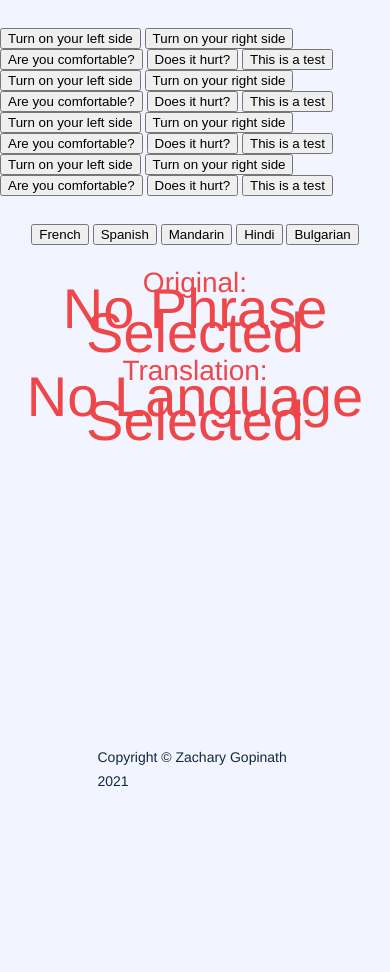
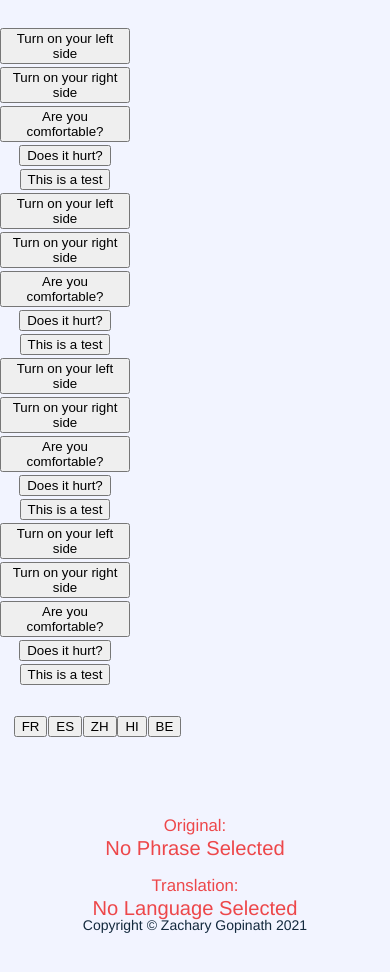
Before and after one commit to skizhu/MedicalTranslations, a plain HTML site: page index.html in a window 390 px wide. Before the commit the page ends 872 px from the top, so only its background shows below. Drawn offline with nearby package versions, Linux system fonts and the light colour scheme.

Commit message:
Added media queries to make the website fit on phones

```diff
--- a/index.css
+++ b/index.css
@@ -65,7 +65,7 @@ body {
     animation: fadein 1.5s;
 }
 
-.copyrightContainer {
+#copyrightContainer {
     position: fixed;
     left: 50%;
     bottom: 0.2rem;
@@ -84,17 +84,33 @@ body {
     margin-top: 2em;
 }
 
-.phraseOptionsContainer {
+#phraseOptionsContainer {
+    /*
     display: flex;
     justify-content: center;
+    align-items: center;*/
+    display: grid;
+    grid-template-columns: 1fr;
+    grid-template-rows: 1fr;
+    justify-items: center;
     align-items: center;
+    text-align: center;
+    margin: 0 auto;
 }
 
 .languageOptionsContainer {
-    margin-top: 2em;
+    /*
     display: flex;
     justify-content: center;
+    align-items: center;*/
+    display: grid;
+    grid-template-columns: 1fr;
+    grid-template-rows: 1fr;
+    justify-items: center;
     align-items: center;
+    text-align: center;
+    margin: 0 auto;
+    margin-top: 2em;
 }
 
 .outputContainer {
@@ -116,3 +132,29 @@ body {
 #translatedText {
     font-size: 2em;
 }
+
+@media screen and (max-width: 820px) {
+
+    .btn-toolbar>div {
+        grid-template-columns: 1fr 1fr 1fr;
+        grid-template-rows: 1fr;
+        font-size: 0.2em;
+    }
+
+    #phraseOptionsContainer {
+        grid-template-columns: 1fr 1fr 1fr;
+        grid-template-rows: 1fr;
+    }
+
+    .languageOptionsContainer {
+        grid-template-columns: 1fr 1fr;
+        grid-template-rows: 1fr 1fr 1fr;
+    }
+
+    #originalEnglishTextSpan,
+    #translatedTextSpan,
+    #originalEnglishText,
+    #translatedText {
+        font-size: 1.2em;
+    }
+}
--- a/index.html
+++ b/index.html
@@ -4,7 +4,8 @@
 <head>
     <!-- Required meta tags -->
     <meta charset="utf-8" />
-    <meta name="viewport" content="width=device-width, initial-scale=1, shrink-to-fit=no" />
+    <meta content="width=device-width, initial-scale=1" name="viewport" />
+
 
     <script src="https://code.jquery.com/jquery-3.5.1.min.js"
         integrity="sha256-9/aliU8dGd2tb6OSsuzixeV4y/faTqgFtohetphbbj0=" crossorigin="anonymous"></script>
@@ -29,7 +30,7 @@
 
 <body>
     <div class='optionsContainer'>
-        <div class='phraseOptionsContainer'>
+        <div id='phraseOptionsContainer'>
             <div class="btn-toolbar" id='btn-toolbar-id' role="toolbar" aria-label="Toolbar with button groups">
                 <div class="btn-group btn-group-lg btn-group-vertical mr-2" id='button-groupOne' role="group"
                     aria-label="First group">
@@ -87,38 +88,38 @@
                 </div>
                 <div class="btn-group btn-group-lg btn-group-vertical mr-2" id='button-groupFour' role="group"
                     aria-label="First group">
-                    <button type="button" id='phraseOption' class="btn btn-info" value='Turn on your left side'
-                        onclick='phraseButtonOnclick(this.value, this)'>Turn on
+                    <button type="button" id='phraseOption' class="btn btn-info btn-group-sm"
+                        value='Turn on your left side' onclick='phraseButtonOnclick(this.value, this)'>Turn on
                         your left side</button>
-                    <button type="button" id='phraseOption' class="btn btn-info" value='Turn on your right side'
-                        onclick='phraseButtonOnclick(this.value, this)'>Turn on
+                    <button type="button" id='phraseOption' class="btn btn-info btn-group-sm"
+                        value='Turn on your right side' onclick='phraseButtonOnclick(this.value, this)'>Turn on
                         your right side</button>
-                    <button type="button" id='phraseOption' class="btn btn-info" value='Are you comfortable?'
-                        onclick='phraseButtonOnclick(this.value, this)'>Are you
+                    <button type="button" id='phraseOption' class="btn btn-info btn-group-sm"
+                        value='Are you comfortable?' onclick='phraseButtonOnclick(this.value, this)'>Are you
                         comfortable?</button>
-                    <button type="button" id='phraseOption' class="btn btn-info" value='Does it hurt?'
+                    <button type="button" id='phraseOption' class="btn btn-info btn-group-sm" value='Does it hurt?'
                         onclick='phraseButtonOnclick(this.value, this)'>Does it
                         hurt?</button>
-                    <button type="button" id='phraseOption' class="btn btn-info" value='This is a test'
+                    <button type="button" id='phraseOption' class="btn btn-info btn-group-sm" value='This is a test'
                         onclick='phraseButtonOnclick(this.value, this)'>This is a
                         test</button>
+                </div>
             </div>
         </div>
     </div>
 
     <div class='languageOptionsContainer'>
         <div class="btn-toolbar btn-toolbar-id" role="toolbar" aria-label="Toolbar with button groups">
-                <div class="btn-group btn-group-lg mr-2" id='button-groupLanguages' role="group"
-                    aria-label="First group">
-                    <button type="button" class="btn btn-info" value='French'
+            <div class="btn-group btn-group-lg mr-2" id='button-groupLanguages' role="group" aria-label="First group">
+                <button type="button" class="btn btn-info" id='FR' value='French'
                     onclick='languageButtonOnclick(this.value, this)'>French</button>
-                    <button type="button" class="btn btn-info" value='Spanish'
+                <button type="button" class="btn btn-info" id='ES' value='Spanish'
                     onclick='languageButtonOnclick(this.value, this)'>Spanish</button>
-                    <button type="button" class="btn btn-info" value='Mandarin'
+                <button type="button" class="btn btn-info" id='ZH' value='Mandarin'
                     onclick='languageButtonOnclick(this.value, this)'>Mandarin</button>
-                    <button type="button" class="btn btn-info" value='Hindi'
+                <button type="button" class="btn btn-info" id='HI' value='Hindi'
                     onclick='languageButtonOnclick(this.value, this)'>Hindi</button>
-                    <button type="button" class="btn btn-info" value='Bulgarian'
+                <button type="button" class="btn btn-info" id='BE' value='Bulgarian'
                     onclick='languageButtonOnclick(this.value, this)'>Bulgarian</button>
             </div>
         </div>
@@ -140,7 +141,7 @@
     </div>
     </div>
 
-    <div class='copyrightContainer'>
+    <div id='copyrightContainer'>
         <div class='copyrightContainerText'>
             <p id='copyrightText'></p>
         </div>
--- a/index.js
+++ b/index.js
@@ -23,11 +23,55 @@ window.onload = () => {
     const location = document.getElementById('copyrightText');
     location.textContent = 'Copyright © Zachary Gopinath ' + currentYear;
 
-    const div = document.getElementById('btn-toolbar-id');
-    const descendants = div.getElementsByTagName('*');
-    for (let i = 0; i < 20; i++) {
-        const button = descendants[i];
-        //button.id.length ? document.getElementById(button.id).onclick = phraseButtonOnclick() : null
+    let width = (window.innerWidth > 0) ? window.innerWidth : screen.width;
+    if (width <= 820) {
+        document.getElementById('button-groupOne').classList.remove('btn-group-lg');
+        document.getElementById('button-groupOne').classList.add('btn-group-sm');
+        document.getElementById('button-groupTwo').classList.remove('btn-group-lg');
+        document.getElementById('button-groupTwo').classList.add('btn-group-sm');
+        document.getElementById('button-groupThree').classList.remove('btn-group-lg');
+        document.getElementById('button-groupThree').classList.add('btn-group-sm');
+        document.getElementById('button-groupFour').classList.remove('btn-group-lg');
+        document.getElementById('button-groupFour').classList.add('btn-group-sm');
+        document.getElementById('button-groupLanguages').classList.remove('btn-group-lg');
+        document.getElementById('button-groupLanguages').classList.add('btn-group-sm');
+
+        let nodes = document.getElementById('button-groupOne').childNodes;
+        for (let i = 0; i < nodes.length; i++) {
+            if (nodes[i].classList != null || nodes[i].classList != undefined) {
+                nodes[i].classList.add('btn-sm')
+            }
+        }
+        nodes = document.getElementById('button-groupTwo').childNodes;
+        for (let i = 0; i < nodes.length; i++) {
+            if (nodes[i].classList != null || nodes[i].classList != undefined) {
+                nodes[i].classList.add('btn-sm')
+            }
+        }
+        nodes = document.getElementById('button-groupThree').childNodes;
+        for (let i = 0; i < nodes.length; i++) {
+            if (nodes[i].classList != null || nodes[i].classList != undefined) {
+                nodes[i].classList.add('btn-sm')
+            }
+        }
+        nodes = document.getElementById('button-groupFour').childNodes;
+        for (let i = 0; i < nodes.length; i++) {
+            if (nodes[i].classList != null || nodes[i].classList != undefined) {
+                nodes[i].classList.add('btn-sm')
+            }
+        }
+        let langNodes = document.getElementById('button-groupLanguages').childNodes;
+        for (let i = 0; i < langNodes.length; i++) {
+            if (langNodes[i].classList != null || langNodes[i].classList != undefined) {
+                langNodes[i].classList.add('btn-sm')
+            }
+        }
+        document.getElementById('FR').innerHTML = 'FR'
+        document.getElementById('ES').innerHTML = 'ES'
+        document.getElementById('ZH').innerHTML = 'ZH'
+        document.getElementById('HI').innerHTML = 'HI'
+        document.getElementById('BE').innerHTML = 'BE'
+        document.getElementById('copyrightContainer').style.position = 'relative'
     }
 }
 
@@ -63,16 +107,16 @@ function languageButtonOnclick(val, context) {
         nodes[i].nodeName.toLowerCase() === 'button' ? nodes[i].style.backgroundColor = '#714cfe' : null
     }
     context.style.backgroundColor = '#03dac6';
+    document.getElementById('translatedText').textContent = getTranslation(val)
+}
 
-    const languageObj = allTranslations[val.toUpperCase()];
-
+const getTranslation = (lang) => {
+    const languageObj = allTranslations[lang.toUpperCase()];
     const untranslatedText = document.getElementById('originalEnglishText').textContent.toLowerCase();
     if (languageObj[untranslatedText].length) {
-        document.getElementById('translatedText').textContent = (languageObj[untranslatedText])
+        return languageObj[untranslatedText]
     }
     else {
-        document.getElementById('translatedText').textContent = 'No Translation Available';
+        return 'No Translation Available'
     }
-
-
 }
```
Lines whose indentation alone changed are shown as unchanged.
